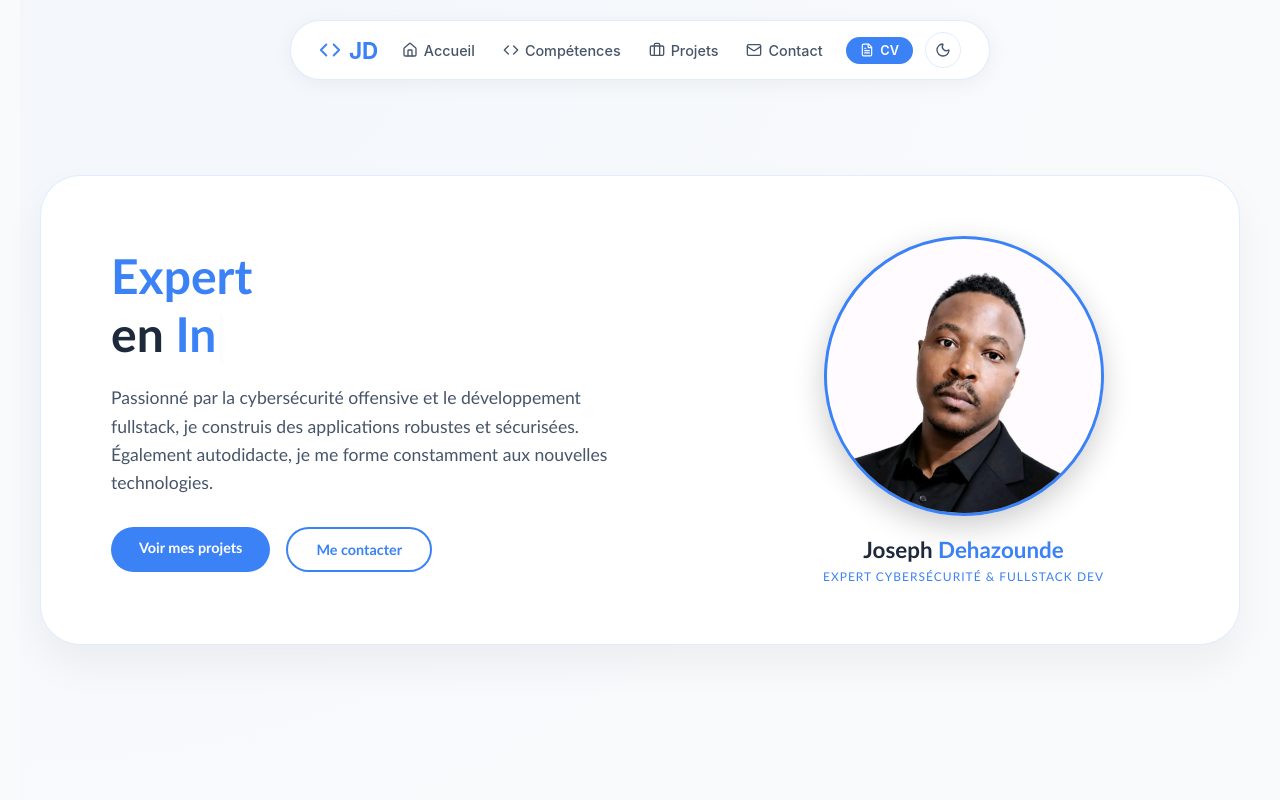
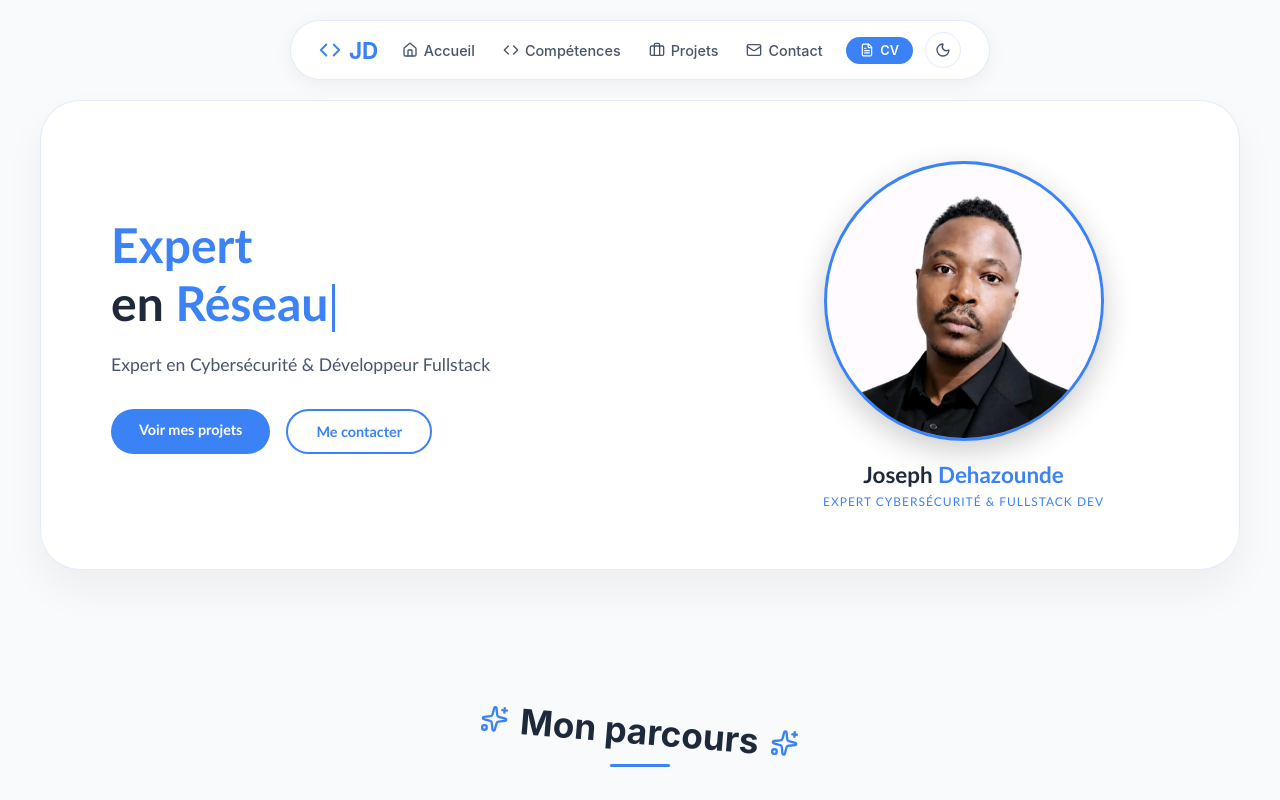
Before and after one commit to johaoooo/portfolio-frontend, a React (Vite) app: page / in a window 1280 px wide. Shown: the top 800 px of the page. Built offline with nearby package versions, Linux system fonts and the light colour scheme.

Commit message:
Revert: Retour à la version précédente du Hero

```diff
--- a/src/App.jsx
+++ b/src/App.jsx
@@ -1,4 +1,3 @@
-import ParticlesBackground from "./components/ParticlesBackground"
 import { ThemeProvider } from "./context/ThemeContext";
 import Navbar         from './components/Navbar'
 import Hero           from './components/Hero'
@@ -16,7 +15,6 @@ export default function App() {
 
   return (
     <ThemeProvider>
-      <ParticlesBackground />
     <div style={{
       minHeight: '100vh',
       background: darkMode ? '#0A0A0A' : '#FFFFFF',
--- a/src/components/Hero.jsx
+++ b/src/components/Hero.jsx
@@ -12,7 +12,6 @@ export default function Hero() {
   const [currentText, setCurrentText] = useState('')
   const [isDeleting, setIsDeleting] = useState(false)
   const [loopNum, setLoopNum] = useState(0)
-  const [mousePosition, setMousePosition] = useState({ x: 0, y: 0 })
 
   const texts = [
     'Cybersécurité',
@@ -55,15 +54,6 @@ export default function Hero() {
     }
   }, [])
 
-  // Effet de suivi de souris pour le fond
-  useEffect(() => {
-    const handleMouseMove = (e) => {
-      setMousePosition({ x: e.clientX / window.innerWidth, y: e.clientY / window.innerHeight })
-    }
-    window.addEventListener('mousemove', handleMouseMove)
-    return () => window.removeEventListener('mousemove', handleMouseMove)
-  }, [])
-
   return (
     <section id="hero" style={{
       minHeight: '100vh',
@@ -72,20 +62,8 @@ export default function Hero() {
       background: t.bg.page,
       transition: 'background 0.3s',
       padding: '100px 20px 60px',
-      fontFamily: 'Calibri, "Segoe UI", Arial, sans-serif',
-      position: 'relative',
-      overflow: 'hidden'
+      fontFamily: 'Calibri, "Segoe UI", Arial, sans-serif'
     }}>
-      {/* Effet de fond dynamique qui suit la souris */}
-      <div style={{
-        position: 'absolute',
-        width: '150%',
-        height: '150%',
-        background: `radial-gradient(circle at ${mousePosition.x * 100}% ${mousePosition.y * 100}%, ${t.text.accent}08, transparent 50%)`,
-        pointerEvents: 'none',
-        transition: 'background 0.1s ease'
-      }} />
-
       <div style={{
         maxWidth: '1200px',
         margin: '0 auto',
@@ -95,8 +73,7 @@ export default function Hero() {
         borderRadius: '40px',
         padding: '60px 70px',
         transition: 'all 0.3s ease',
-        boxShadow: darkMode ? '0 20px 40px rgba(0,0,0,0.3)' : '0 20px 40px rgba(0,0,0,0.05)',
-        backdropFilter: 'blur(10px)'
+        boxShadow: darkMode ? '0 20px 40px rgba(0,0,0,0.3)' : '0 20px 40px rgba(0,0,0,0.05)'
       }}>
         <div style={{
           display: 'grid',
@@ -106,22 +83,18 @@ export default function Hero() {
         }}>
 
           <motion.div
-            initial={{ opacity: 0, x: -50 }}
+            initial={{ opacity: 0, x: -30 }}
             animate={{ opacity: 1, x: 0 }}
-            transition={{ duration: 0.8, type: "spring", stiffness: 100 }}
+            transition={{ duration: 0.5 }}
           >
-            <motion.h1
-              animate={{ y: [0, -5, 0] }}
-              transition={{ duration: 3, repeat: Infinity, ease: "easeInOut" }}
-              style={{
+            <h1 style={{
               color: t.text.primary,
               fontSize: 'clamp(2rem, 4vw, 3rem)',
               fontWeight: 700,
               lineHeight: 1.2,
               marginBottom: '20px',
               fontFamily: 'Calibri, "Segoe UI", Arial, sans-serif'
-              }}
-            >
+            }}>
               <span style={{ color: t.text.accent }}>Expert</span>
               <br />
               en{' '}
@@ -131,48 +104,29 @@ export default function Hero() {
                 minWidth: '220px'
               }}>
                 {currentText}
-                <motion.span
-                  animate={{ opacity: [1, 0, 1] }}
-                  transition={{ duration: 1, repeat: Infinity }}
-                  style={{
+                <span style={{
                   display: 'inline-block',
                   width: '3px',
                   height: '1em',
                   backgroundColor: t.text.accent,
                   marginLeft: '4px',
+                  animation: 'blink 1s step-end infinite',
                   verticalAlign: 'middle'
                 }} />
               </span>
-            </motion.h1>
+            </h1>
 
-            <motion.p
-              initial={{ opacity: 0 }}
-              animate={{ opacity: 1 }}
-              transition={{ delay: 0.3, duration: 0.8 }}
-              style={{
+            <p style={{
               color: t.text.secondary,
               fontSize: '1.1rem',
-                lineHeight: 1.6,
+              lineHeight: 1.5,
               marginBottom: '30px',
-                fontFamily: 'Calibri, "Segoe UI", Arial, sans-serif',
-                maxWidth: '500px'
-              }}
-            >
-              Passionné par la cybersécurité offensive et le développement fullstack,
-              je construis des applications robustes et sécurisées. Également autodidacte,
-              je me forme constamment aux nouvelles technologies.
-            </motion.p>
+              fontFamily: 'Calibri, "Segoe UI", Arial, sans-serif'
+            }}>
+              Expert en Cybersécurité & Développeur Fullstack
+            </p>
 
-            <motion.div
-              initial={{ opacity: 0, y: 20 }}
-              animate={{ opacity: 1, y: 0 }}
-              transition={{ delay: 0.5, duration: 0.8 }}
-              style={{
-                display: 'flex',
-                gap: '16px',
-                flexWrap: 'wrap'
-              }} className="hero-buttons"
-            >
+            <div style={{ display: 'flex', gap: '16px', flexWrap: 'wrap' }}>
               <ScrollLink
                 to="projects"
                 smooth duration={500}
@@ -185,11 +139,8 @@ export default function Hero() {
                   textDecoration: 'none',
                   fontSize: '0.9rem',
                   fontWeight: 600,
-                  cursor: 'pointer',
-                  transition: 'all 0.3s ease',
-                  display: 'inline-block'
+                  cursor: 'pointer'
                 }}
-                whileHover={{ scale: 1.05, boxShadow: `0 5px 20px ${t.text.accent}40` }}
               >
                 Voir mes projets
               </ScrollLink>
@@ -206,21 +157,18 @@ export default function Hero() {
                   textDecoration: 'none',
                   fontSize: '0.9rem',
                   fontWeight: 600,
-                  cursor: 'pointer',
-                  transition: 'all 0.3s ease',
-                  display: 'inline-block'
+                  cursor: 'pointer'
                 }}
-                whileHover={{ scale: 1.05, background: t.text.accent, color: darkMode ? '#05080F' : '#fff' }}
               >
                 Me contacter
               </ScrollLink>
-            </motion.div>
+            </div>
           </motion.div>
 
           <motion.div
-            initial={{ opacity: 0, x: 50 }}
+            initial={{ opacity: 0, x: 30 }}
             animate={{ opacity: 1, x: 0 }}
-            transition={{ duration: 0.8, delay: 0.2, type: "spring" }}
+            transition={{ duration: 0.5, delay: 0.1 }}
             style={{
               display: 'flex',
               flexDirection: 'column',
@@ -229,24 +177,11 @@ export default function Hero() {
               gap: '20px'
             }}
           >
-            <motion.div
-              animate={{ rotate: [0, 5, 0, -5, 0] }}
-              transition={{ duration: 5, repeat: Infinity, ease: "easeInOut" }}
-              style={{
-                width: '100%',
-                maxWidth: '300px',
-                margin: '0 auto'
-              }}
-            >
+            <div style={{ width: '100%', maxWidth: '280px', margin: '0 auto' }}>
               <PhotoCard />
-            </motion.div>
+            </div>
 
-            <motion.div
-              initial={{ opacity: 0 }}
-              animate={{ opacity: 1 }}
-              transition={{ delay: 0.6, duration: 0.8 }}
-              style={{ textAlign: 'center' }}
-            >
+            <div style={{ textAlign: 'center' }}>
               <h2 style={{
                 color: t.text.primary,
                 fontSize: '1.4rem',
@@ -264,7 +199,7 @@ export default function Hero() {
               }}>
                 EXPERT CYBERSÉCURITÉ & FULLSTACK DEV
               </p>
-            </motion.div>
+            </div>
           </motion.div>
         </div>
       </div>
@@ -275,17 +210,10 @@ export default function Hero() {
           50% { opacity: 0; }
         }
 
-        @media (min-width: 769px) {
-          #hero { padding: 100px 20px 80px !important; }
-          #hero > div { padding: 60px 70px !important; }
-          .hero-buttons { justify-content: flex-start !important; }
-        }
-
         @media (max-width: 768px) {
           #hero { padding: 90px 16px 40px !important; }
           #hero > div { padding: 30px 25px !important; }
           #hero > div > div { grid-template-columns: 1fr !important; gap: 30px !important; text-align: center !important; }
-          .hero-buttons { justify-content: center !important; }
         }
       `}</style>
     </section>
--- a/src/index.css
+++ b/src/index.css
@@ -39,3 +39,32 @@ html {
     scroll-padding-top: 60px;
   }
 }
+
+/* Correction pour mobile - évite les pages blanches */
+html, body, #root {
+  height: 100%;
+  margin: 0;
+  padding: 0;
+  min-height: -webkit-fill-available;
+}
+
+body {
+  overflow-x: hidden;
+  overflow-y: auto;
+  position: relative;
+  background: #05080F;
+}
+
+/* Évite les problèmes de hauteur sur mobile */
+section {
+  min-height: auto !important;
+  min-height: 100vh !important;
+  min-height: -webkit-fill-available !important;
+}
+
+/* Force l'affichage du contenu */
+#hero, #skills, #projects, #about, #certifications, #contact {
+  display: block !important;
+  visibility: visible !important;
+  opacity: 1 !important;
+}
```
Lines whose indentation alone changed are shown as unchanged.
